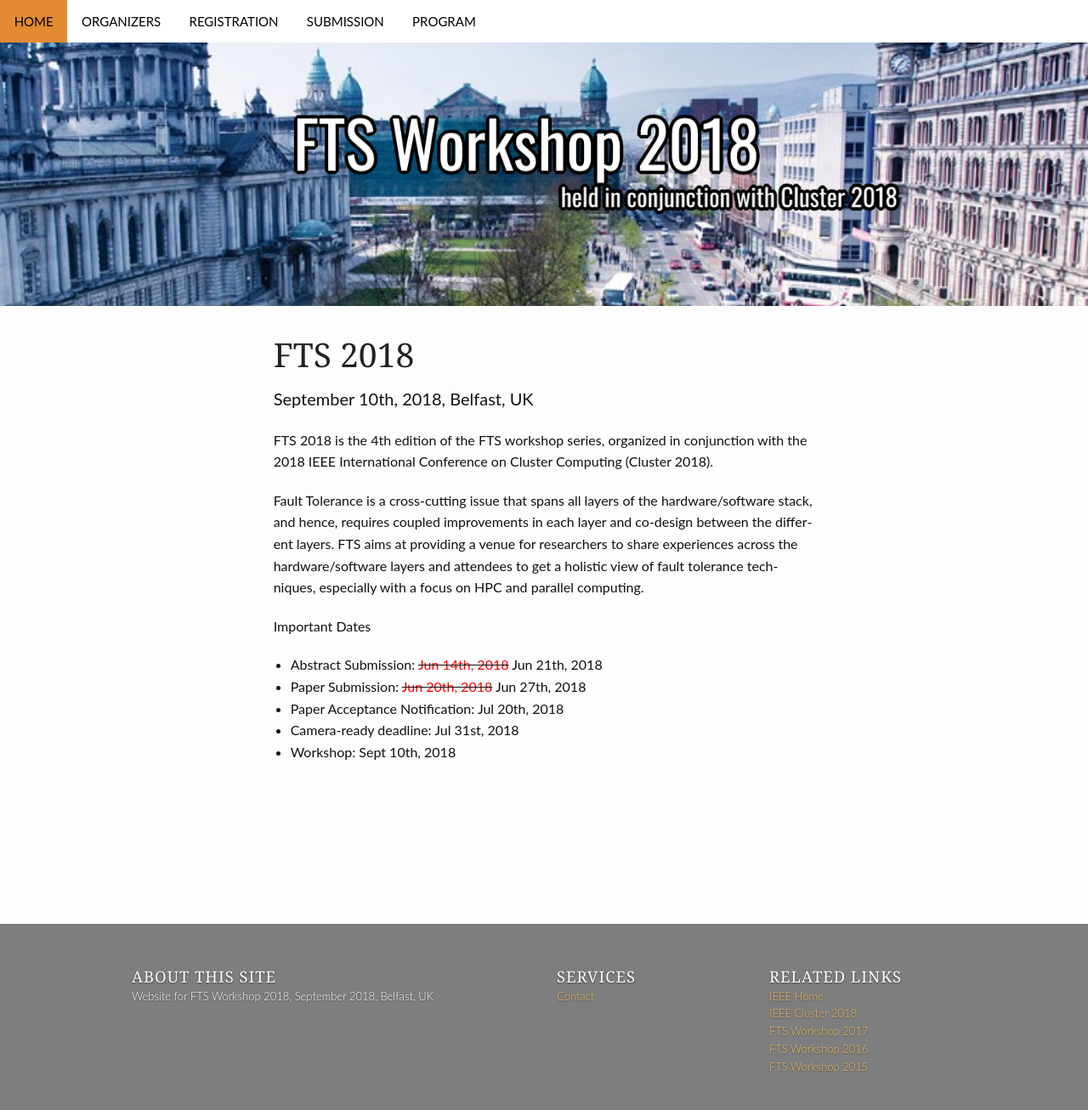
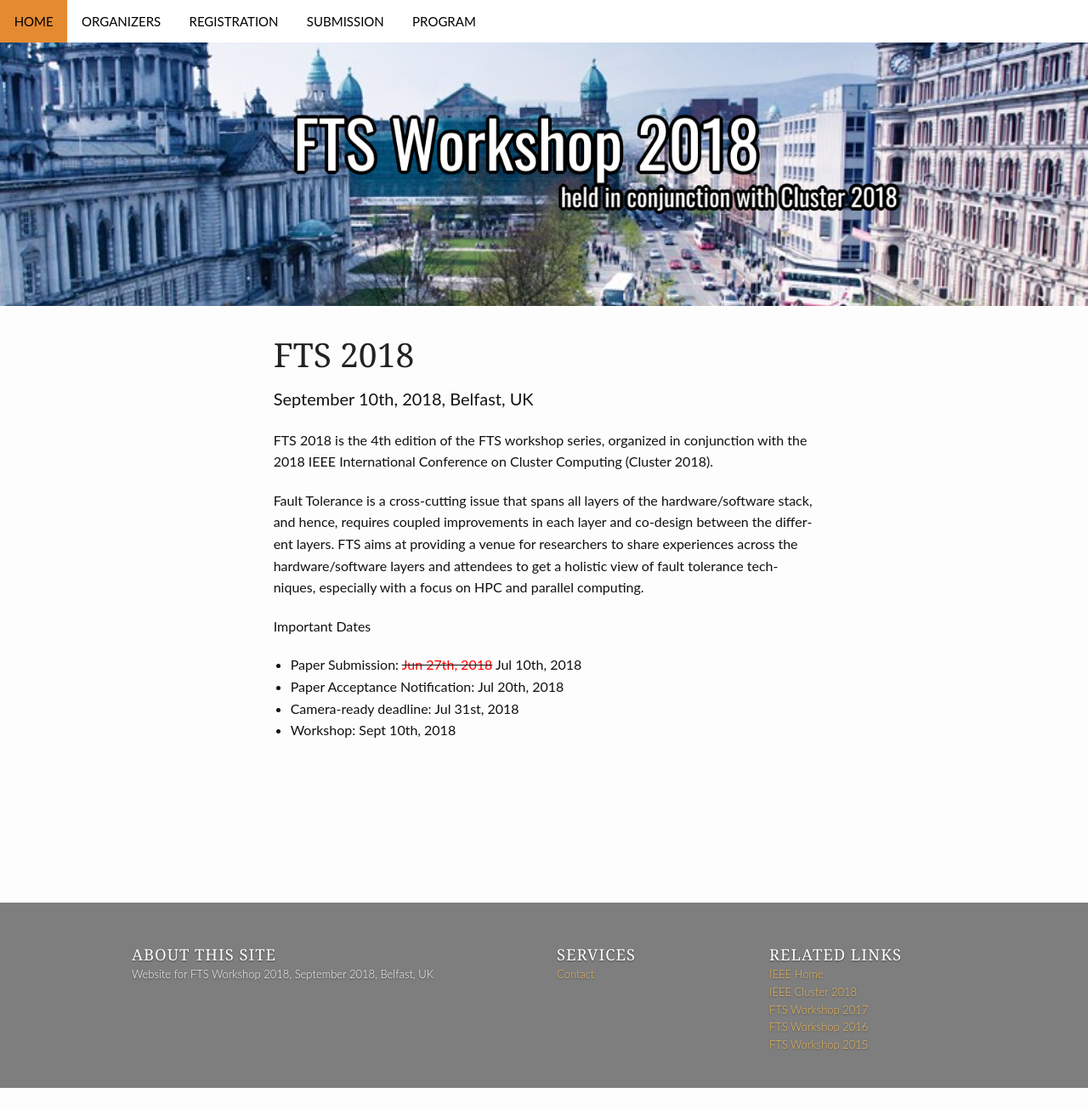
Before and after one commit to fts-workshop/fts17.github.io, a Jekyll site: the page built from index.md, in a window 1280 px wide. Shown: the whole page at 85% size. Built offline with Jekyll 4.4.1, drawn with Linux system fonts in a browser that asks for light colours; after the commit the page ends 1280 px from its top, so only the background shows below that.

Commit message:
extended deadline to 10th Jul

```diff
--- a/index.md
+++ b/index.md
@@ -22,8 +22,7 @@ focus on HPC and parallel computing.
 
 
 Important Dates
-* Abstract Submission:   <s><span style="color:red">Jun 14th, 2018</span></s> Jun 21th, 2018<br>
-* Paper Submission:      <s><span style="color:red">Jun 20th, 2018</span></s> Jun 27th, 2018<br>
+* Paper Submission:      <s><span style="color:red">Jun 27th, 2018</span></s> Jul 10th, 2018<br>
 * Paper Acceptance Notification: Jul 20th, 2018
 * Camera-ready deadline: Jul 31st, 2018
 * Workshop: Sept 10th, 2018
```
Also changed, not shown: submission.md (+1 -2 lines).
